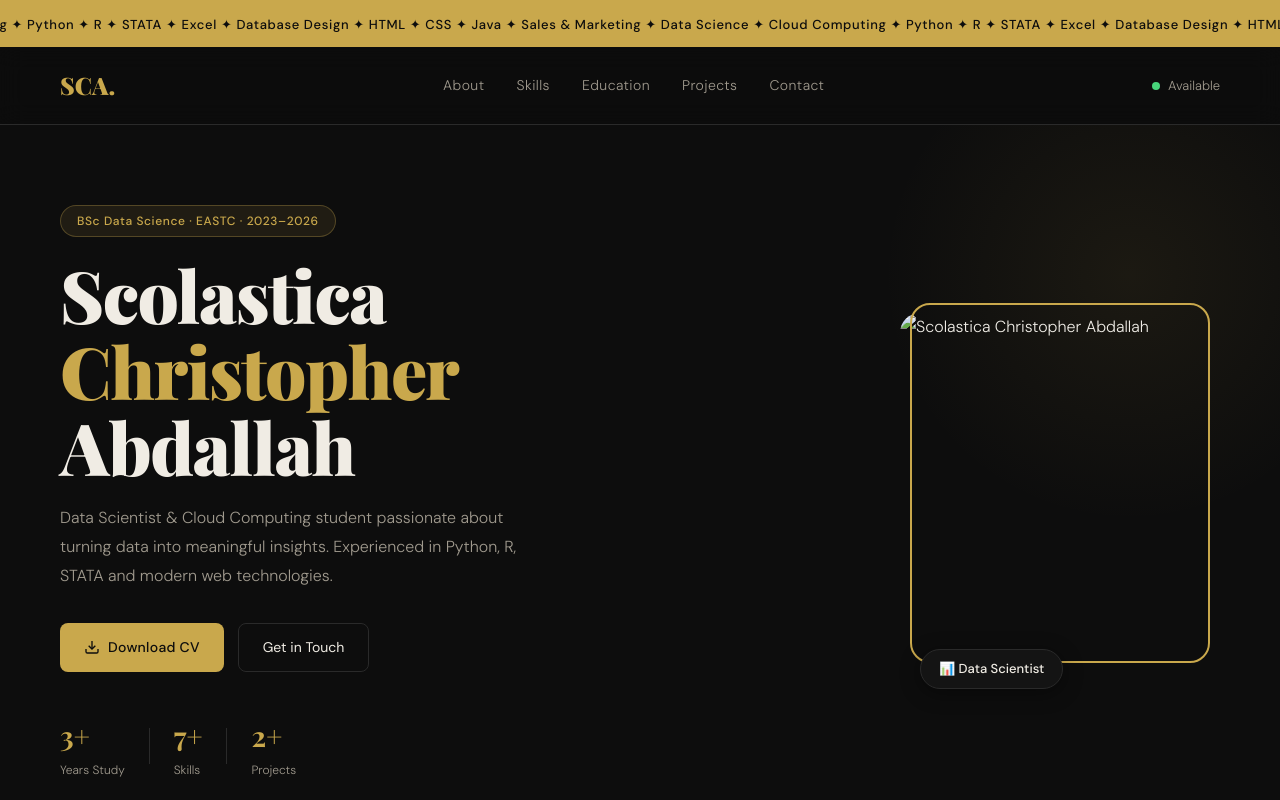
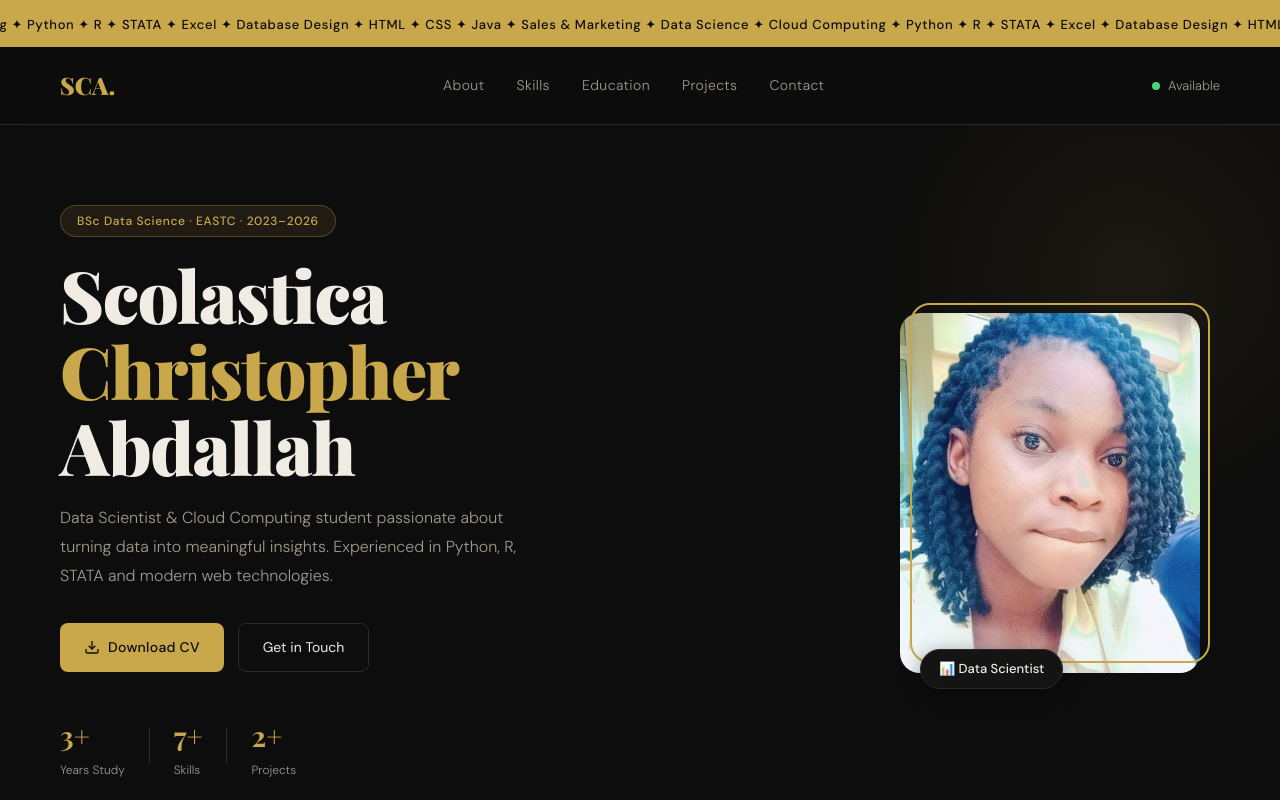
Before and after one commit to NAYLA2002/my_portifolio, a plain HTML site: page frontend/index.html in a window 1280 px wide. Shown: the top 800 px of the page. Drawn offline with nearby package versions, Linux system fonts and the light colour scheme; no server answers.

Commit message:
Update index.html

```diff
--- a/frontend/index.html
+++ b/frontend/index.html
@@ -54,7 +54,7 @@
     </div>
     <div class="hero-right">
       <div class="profile-frame">
-        <img src="c:\Users\NAY\Downloads\profile.jpeg" alt="Scolastica Christopher Abdallah" class="profile-img">
+        <img src="SCHOLAR.JPG" alt="Scolastica Christopher Abdallah" class="profile-img">
         <div class="profile-ring"></div>
         <div class="profile-badge">
           <span>📊</span> Data Scientist
```
